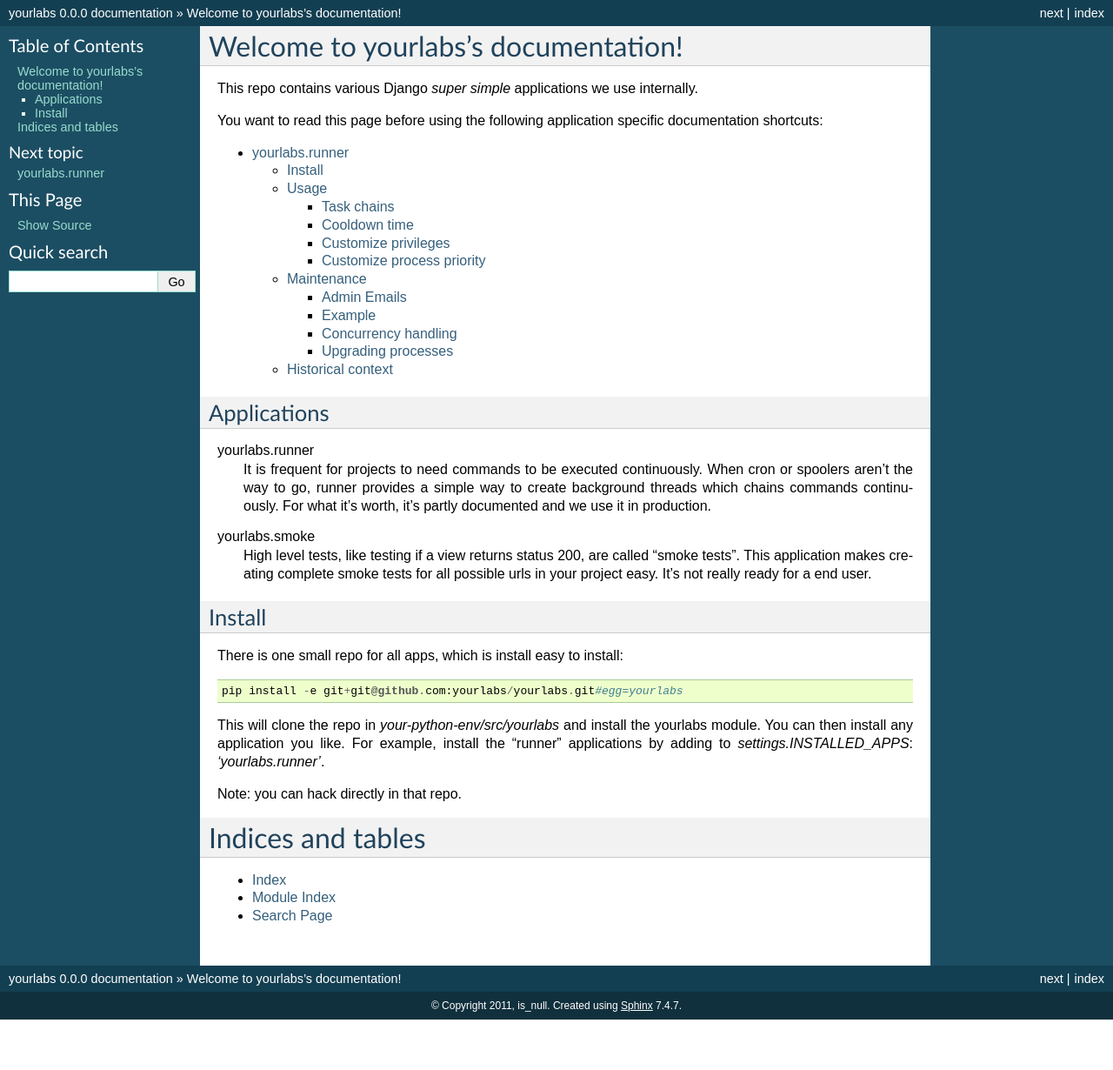
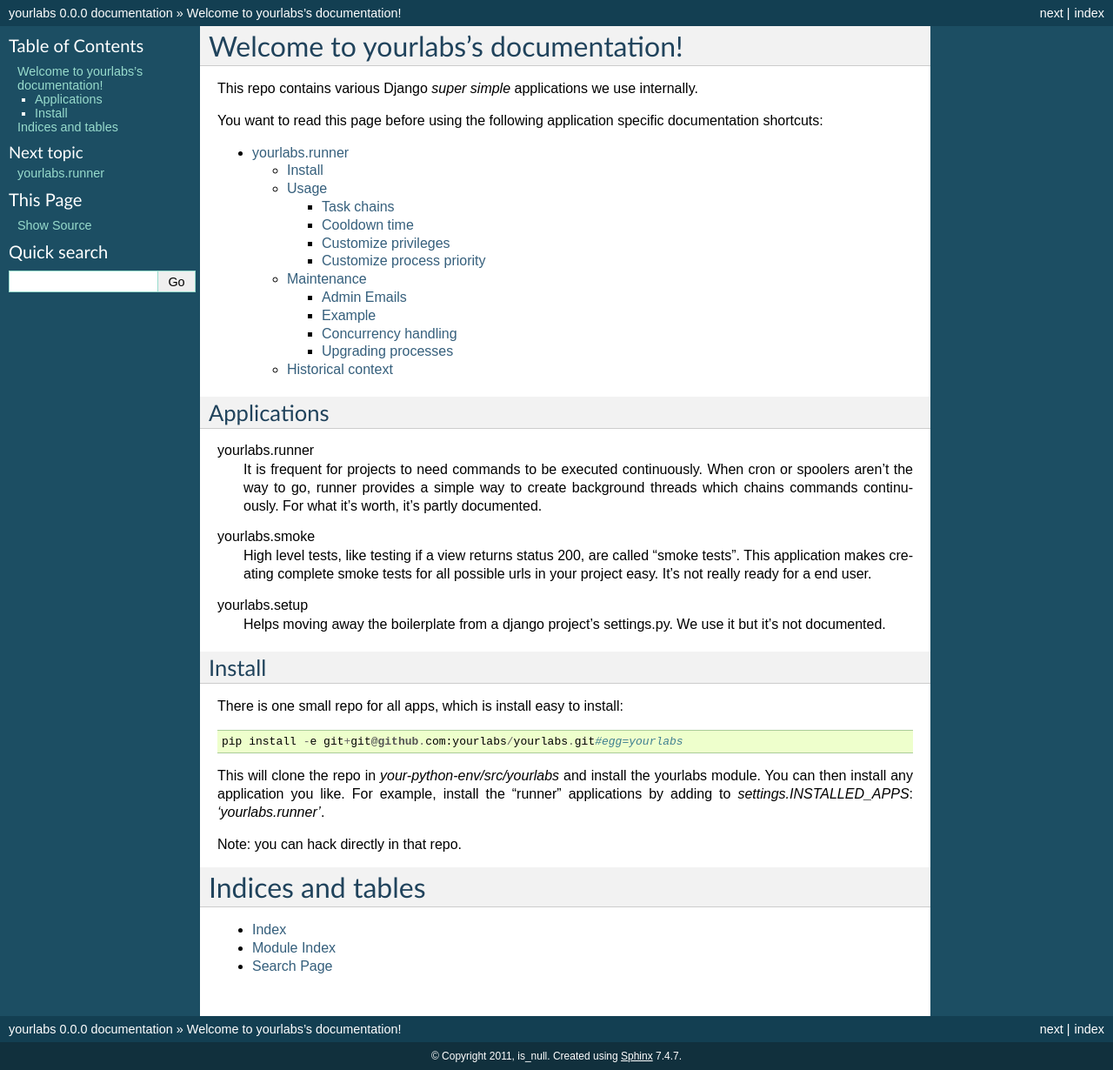
Before and after one commit to jpic/yourlabs, a Sphinx documentation site: the page built from docs/index.rst, in a window 1280 px wide. Shown: the whole page at 87% size. Built offline with Sphinx 7.4.7, drawn with Linux system fonts in a browser that asks for light colours; before the commit the page ends 1172 px from its top, so only the background shows below that.

Commit message:
Noted that with don't yet use runner rewrite in production, and that we added yourlabs.setup

```diff
--- a/docs/index.rst
+++ b/docs/index.rst
@@ -18,12 +18,16 @@ yourlabs.runner
     It is frequent for projects to need commands to be executed continuously.
     When cron or spoolers aren't the way to go, runner provides a simple way to
     create background threads which chains commands continuously. For what it's
-    worth, it's partly documented and we use it in production.
+    worth, it's partly documented.
 
 yourlabs.smoke
     High level tests, like testing if a view returns status 200, are called
     "smoke tests". This application makes creating complete smoke tests for all
     possible urls in your project easy. It's not really ready for a end user.
+
+yourlabs.setup
+    Helps moving away the boilerplate from a django project's settings.py. We
+    use it but it's not documented.
 
 Install
 -------
```
